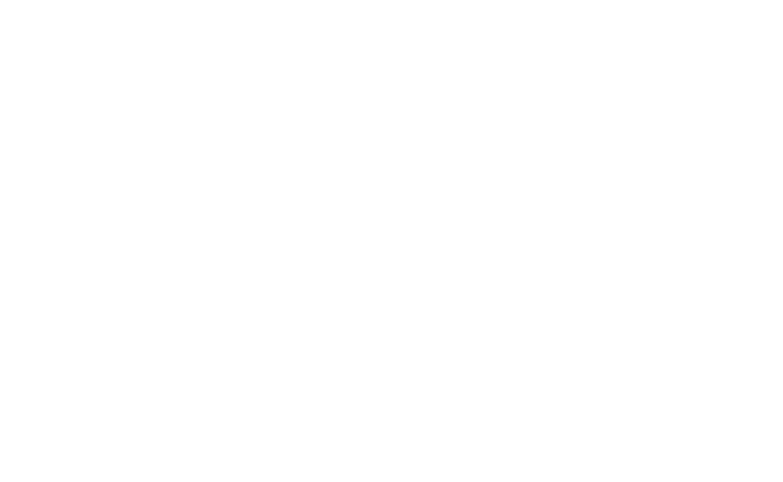
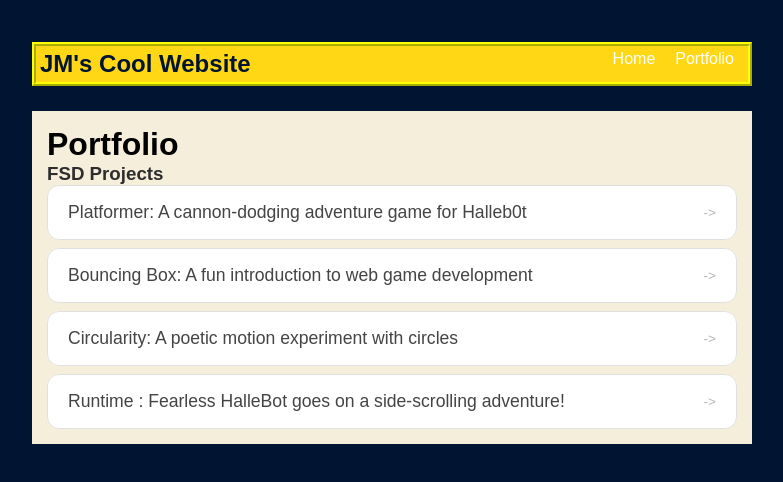
Before and after one commit to JudeMarks2119/JudeMarks2119.github.io, a plain HTML site: page portfolio.html in a window 1280 px wide. Shown: the whole page, without its empty margins (248-1031 px from the left). Drawn offline with Linux system fonts and the light colour scheme.

Commit message:
first website and portfolio

```diff
--- a/index.html
+++ b/index.html
@@ -1,15 +1,50 @@
 <!DOCTYPE html>
 <html>
-
 <head>
-  <title>CHANGE ME</title>
+  <meta charset="utf-8">
+  <meta name="viewport" content="width=device-width">
+  <title>JM's Web Page</title>
+  <link rel="stylesheet" href="style.css" />
 </head>
 
 <body>
   <!-- All content goes here -->
   <div id="all-contents">
+    <nav>
+      <h1>JM's Cool Web Page</h1>
+      <ul id="nav-ul">
+        <li class="nav-li">
+          <a href="index.html">Home</a>
+        </li>
+        <li class="nav-li">
+          <a href="portfolio.html">Portfolio</a>
+        </li>
+      </ul>
+    </nav>
 
+    <main>
+      <!-- Sidebar section -->
+      <div class="sidebar">
+        <img class="sidebar-img"
+          src=https://cdn12.picryl.com/photo/2016/12/31/cat-black-cat-cats-eyes-animals-e7ece7-1024.jpg>
+      </div>
 
+      <!-- Content section -->
+      <div class="content">
+        <h2>Jude Marks</h2>
+        <p> HHS Student </p>
+
+        <!-- Interests section -->
+        <div id="interests">
+          <h3>Interests</h3>
+          <ul>
+            <li>Cats</li>
+            <li>Gaming</li>
+            <li>My Gf</li>
+          </ul>
+        </div>
+      </div>
+    </main>
   </div>
 </body>
 
--- a/portfolio.html
+++ b/portfolio.html
@@ -0,0 +1,49 @@
+<!DOCTYPE html>
+<html>
+<head>
+  <title>JM's Cool Portfolio</title>
+  <link rel="stylesheet" href="style.css" />
+</head>
+
+<body>
+  <!-- All content goes here -->
+  <div id="all-contents">
+    <nav>
+      <h1>JM's Cool Website</h1>
+      <ul id="nav-ul">
+        <li class="nav-li">
+          <a href="index.html">Home</a>
+        </li>
+        <li class="nav-li">
+          <a href="portfolio.html">Portfolio</a>
+        </li>
+      </ul>
+    </nav>
+
+    <main>
+      <div class="content">
+        <h1>Portfolio</h1>
+        <h3>FSD Projects</h3>
+        <ul id="portfolio">
+          <li>
+            <a href="fsd-projects/platformer/">Platformer: A cannon-dodging adventure game for Halleb0t</a>
+          </li>
+          <li>
+            <a href="fsd-projects/bouncing-box/">Bouncing Box: A fun introduction to web game development</a>
+          </li>
+          <li>
+            <a href="fsd-projects/circularity/">Circularity: A poetic motion experiment with circles</a>
+          </li>
+          <li>
+            <a href="fsd-projects/runtime/">Runtime : Fearless HalleBot goes on a side-scrolling adventure!</a>
+          </li>
+        </ul>
+
+        <!-- ASD Projects will go here -->
+
+      </div>
+    </main>
+  </div>
+</body>
+
+</html>
--- a/style.css
+++ b/style.css
@@ -15,3 +15,143 @@ body {
   margin: 0 auto;
   padding: 32px 40px;
 }
+body {
+  background: rgb(1, 20, 50);
+  color: rgb(45, 45, 45);
+  padding: 10px;
+  font-family: Arial, sans-serif;
+}
+
+#all-contents {
+  max-width: 800px;
+  margin: auto;
+}
+
+/* navigation menu */
+nav {
+  background: rgb(299, 215, 20);
+  margin: 0 auto;
+  display: flex;
+  padding: 10px;
+  margin-bottom: 25px;
+  border: 4px yellow ridge;
+  padding: 4px;
+  margin-top: 0px;
+}
+
+h1 {
+  display: flex;
+  align-items: center;
+  color: rgb(1, 20, 50);
+  flex: 1;
+  margin: 0;
+}
+
+#nav-ul {
+  list-style-type: none;
+  margin: 0;
+  padding: 0;
+  display: flex;
+}
+
+.nav-li {
+  display: inline-block;
+  padding: 0 10px;
+}
+
+a {
+  text-decoration: none;
+  color: #fff;
+}
+
+/* main container area beneath menu */
+main {
+  background: rgb(245, 238, 219);
+  display: flex;
+  margin-top: 20px;
+}
+
+.sidebar {
+  margin-right: 25px;
+  padding: 10px;
+}
+
+.sidebar-img {
+  width: 200px;
+  border: 8px yellow ridge;
+  padding: 5px;
+  margin-top: 1px;
+}
+
+.content {
+  flex: 1;
+  padding: 15px;
+}
+
+/* interests section styles */
+#interests {
+  border: 5px yellow ridge;
+  padding: 8px;
+  margin-top: 20px;
+}
+
+h2,
+h3 {
+  margin: 0px;
+}
+
+/* Portfolio styles */
+.content h1 {
+  color: black;
+}
+
+#portfolio {
+  list-style: none;
+  margin: 0;
+  padding: 0;
+  width: 100%;
+  display: flex;
+  flex-direction: column;
+  gap: 8px;
+}
+
+#portfolio li {
+  border-radius: 12px;
+  overflow: hidden;
+}
+
+#portfolio a {
+  display: flex;
+  justify-content: space-between;
+  align-items: center;
+  text-decoration: none;
+  color: #444;
+  padding: 16px 20px;
+  font-size: 1.1rem;
+  font-weight: 500;
+  background: #fff;
+  border: 1px solid #e0e0e0;
+  border-radius: 12px;
+  transition:
+    background 0.25s ease,
+    color 0.25s ease,
+    transform 0.25s ease;
+}
+
+#portfolio a:hover {
+  background: #000;
+  color: #fff;
+  transform: translateX(4px);
+}
+
+#portfolio a::after {
+  content: "->";
+  font-size: 0.85rem;
+  opacity: 0.4;
+  transition: opacity 0.25s ease;
+  white-space: nowrap;
+}
+
+#portfolio a:hover::after {
+  opacity: 1;
+}
```
